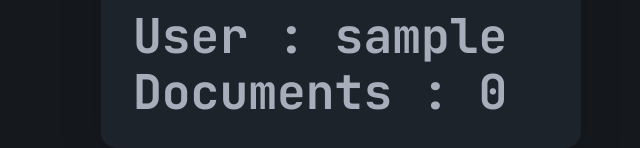
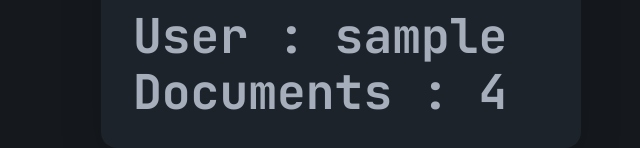
Before and after one commit to PasitU/ProjectMDParser, a Vue app: page /profile/1 in a window 1280 px wide. Shown: the part 404-552 px from the top of the page, without its empty margins (299-939 px from the left). Built offline with nearby package versions, Linux system fonts and the light colour scheme; data requests are answered from the project's data file; sample sign-in values are in the browser's storage; a web font is replaced by a local one.

Commit message:
fix Peofile

```diff
--- a/src/views/EditProfileView.vue
+++ b/src/views/EditProfileView.vue
@@ -17,7 +17,7 @@
           </div>
           <p class="text-center">UserId : {{ auth.state.user.id }}</p>
           <h1 class="text-5xl font-bold">User : {{ auth.state.user.username }}</h1>
-          <h1 class="text-5xl font-bold">Documents : {{ userIdToCount }}</h1>
+          <h1 class="text-5xl font-bold">Documents : {{ count }}</h1>
         </div>
       </div>
     </div>
@@ -26,24 +26,27 @@
 
 <script setup>
 import useAuth from '@/auth/useAuth'
-import { getDocuments } from '@/api/documentService'
-import { ref, onMounted, computed } from 'vue'
+import { getDocumentsByUser } from '@/api/documentService'
+import { ref, onMounted, watchEffect } from 'vue'
 import { useRouter } from 'vue-router'
 
-const router = useRouter() // Import useRouter outside of the setup
+const router = useRouter()
 
 const auth = useAuth()
 const data = ref([])
+
 onMounted(async () => {
-  data.value = await getDocuments()
+  data.value = await getDocumentsByUser(auth.state.user.id)
 })
 
-const userIdToCount = computed(() => {
-  const userId = auth.state.user.id
-  return data.value.filter((document) => document.userId === userId).length
+const count = ref(0)
+
+// Update count when data changes
+watchEffect(() => {
+  count.value = data.value.length
 })
 
 const goToRoot = () => {
-  router.push('/') // Now router is defined and push should work fine
+  router.push('/')
 }
 </script>
```
